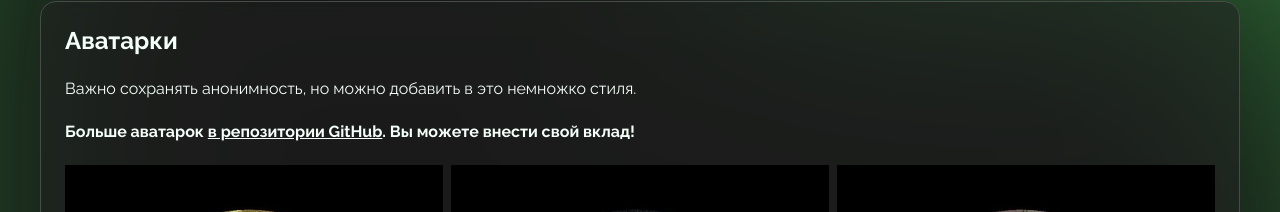
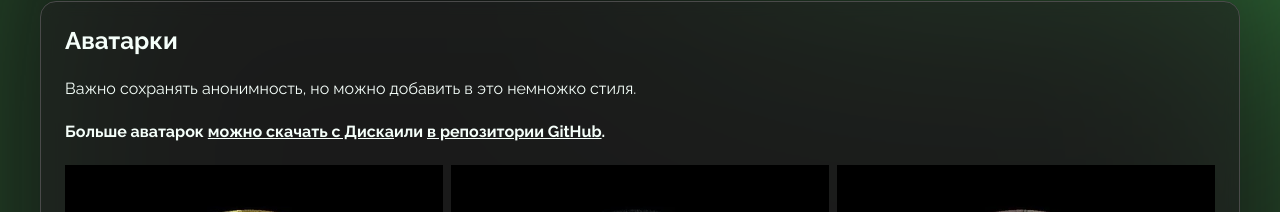
Before and after one commit to svbinf-ru/svbinf.ru, a Next.js app: page /materials/images in a window 1280 px wide. Shown: the part 220-432 px from the top of the page. Built offline with nearby package versions, Linux system fonts and the light colour scheme.

Commit message:
Update page.tsx

```diff
--- a/app/materials/images/page.tsx
+++ b/app/materials/images/page.tsx
@@ -31,14 +31,21 @@ export default function Images() {
                         немножко стиля.
                     </p>
                     <b>
-                        Больше аватарок{' '}
+                         Больше аватарок{' '}
+                        <a
+                            href="https://disk.yandex.ru/d/KcMaRe81-k5ouw"
+                            target="_blank"
+                        >
+                            можно скачать с Диска
+                        </a>
+                        или{' '}
                         <a
                             href="https://github.com/svb369-ru/avatars"
                             target="_blank"
                         >
                             в репозитории GitHub
                         </a>
-                        . Вы можете внести свой вклад!
+                        .
                     </b>
                     <Waterfall>
                         {avatars.map((a) => (
```
